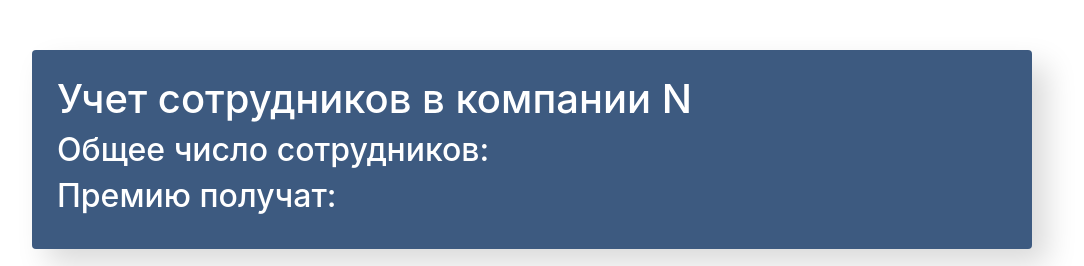
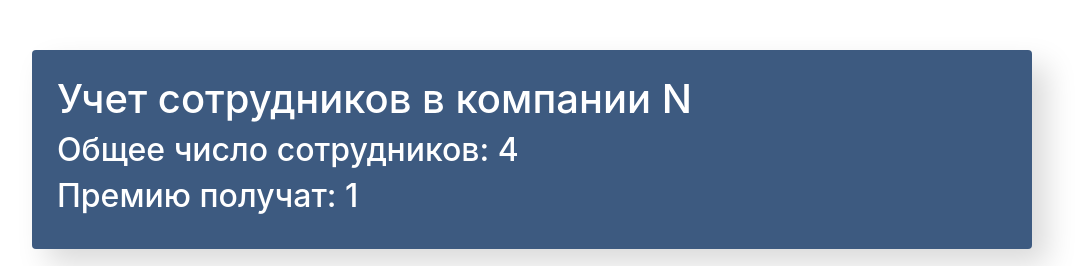
Before and after one commit to Olegoriy/employees, a React (Create React App) app: page / in a window 1280 px wide. Shown: the top 266 px of the page, without its empty margins (108-1192 px from the left). Built offline with nearby package versions, Linux system fonts and the light colour scheme.

Commit message:
fix: addn checking name and salary

```diff
--- a/src/components/app-info/app-info.jsx
+++ b/src/components/app-info/app-info.jsx
@@ -1,12 +1,12 @@
 import './app-info.css';
 
 
-const AppInfo = () => {
+const AppInfo = ({increased, employees}) => {
     return (
         <div className="app-info">
             <h1>Учет сотрудников в компании N</h1>
-            <h2>Общее число сотрудников: </h2>
-            <h2>Премию получат: </h2>
+            <h2>Общее число сотрудников: {employees}</h2>
+            <h2>Премию получат: {increased} </h2>
         </div>
     )
 }
--- a/src/components/app/app.jsx
+++ b/src/components/app/app.jsx
@@ -31,6 +31,7 @@ class App extends Component {
     }
 
     addItem = (name, salary) => {
+        if (name.length >= 2 && salary) {
             const newItem = {
                 name,
                 salary,
@@ -45,6 +46,7 @@ class App extends Component {
                 }
             })
         }
+    }
 
     onToggleProp = (id, prop) => {
         this.setState(({data}) => ({
@@ -58,9 +60,11 @@ class App extends Component {
     }
 
     render () {
+        const employees = this.state.data.length;
+        const increased = this.state.data.filter(item => item.increase).length;
         return (
             <div className="app">
-                <AppInfo/>
+                <AppInfo employees={employees} increased={increased}/>
 
                 <div className="search-panel">
                     <SearchPanel/>
```
Lines whose indentation alone changed are shown as unchanged.
